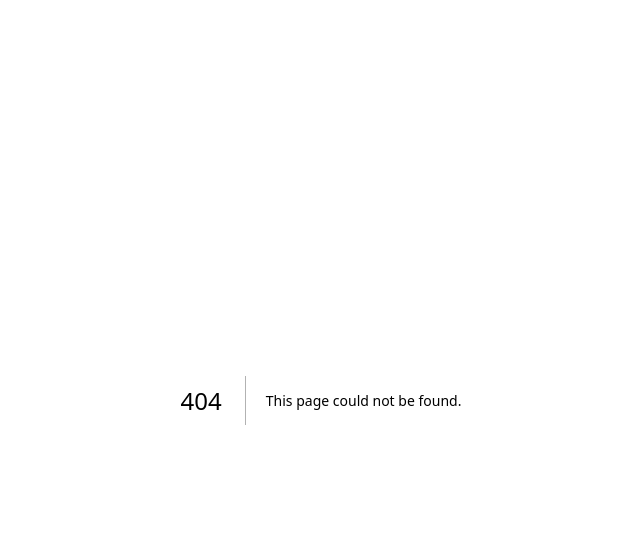
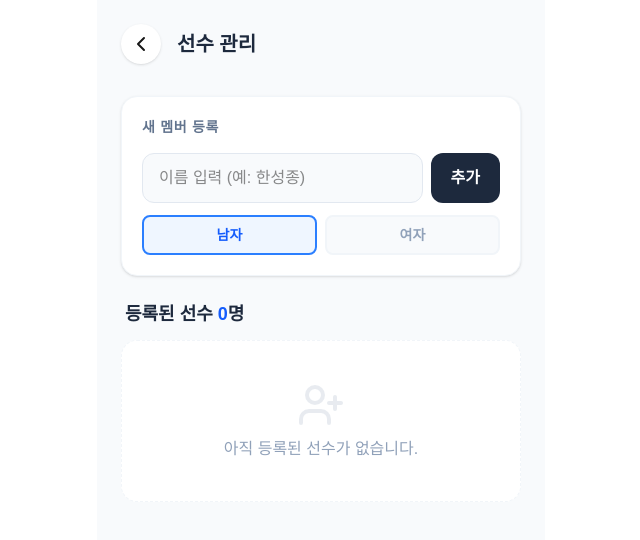
Before and after one commit to dexterhan51-blip/tennis-league-mvp, a Next.js app: page /players in a window 1280 px wide. Before the commit this address had no page. Shown: the top 540 px of the page, without its empty margins (319-959 px from the left). Built offline with nearby package versions, Linux system fonts and the light colour scheme.

Commit message:
Implement player management features

```diff
--- a/app/page.tsx
+++ b/app/page.tsx
@@ -57,7 +57,7 @@ export default function Home() {
       </nav>
 
       <footer className="mt-12 text-center text-xs text-slate-400 font-medium">
-        v1.0.0 MVP by Han PD
+        v1.0.0 MVP by 한PD
       </footer>
     </main>
   );
--- /dev/null
+++ b/app/players/page.tsx
@@ -0,0 +1,133 @@
+"use client";
+
+import { useState, useEffect } from "react";
+import Link from "next/link";
+import { ChevronLeft, UserPlus, Trash2, User } from "lucide-react";
+import { Player, Gender } from "@/types";
+import { v4 as uuidv4 } from "uuid";
+
+export default function PlayersPage() {
+  // 선수 목록 상태
+  const [players, setPlayers] = useState<Player[]>([]);
+
+  // 입력 폼 상태
+  const [name, setName] = useState("");
+  const [gender, setGender] = useState<Gender>("MALE");
+
+  // 1. 처음 켜졌을 때 저장된 데이터 불러오기
+  useEffect(() => {
+    const saved = localStorage.getItem("tennis-players");
+    if (saved) {
+      setPlayers(JSON.parse(saved));
+    }
+  }, []);
+
+  // 2. 선수가 바뀔 때마다 자동 저장
+  useEffect(() => {
+    localStorage.setItem("tennis-players", JSON.stringify(players));
+  }, [players]);
+
+  // 선수 추가 함수
+  const handleAdd = () => {
+    if (!name.trim()) return alert("이름을 입력해주세요.");
+
+    const newPlayer: Player = {
+      id: uuidv4(),
+      name: name.trim(),
+      gender: gender,
+    };
+
+    setPlayers([...players, newPlayer]);
+    setName(""); // 입력창 초기화
+  };
+
+  // 선수 삭제 함수
+  const handleDelete = (id: string) => {
+    if (confirm("정말 삭제하시겠습니까?")) {
+      setPlayers(players.filter(p => p.id !== id));
+    }
+  };
+
+  return (
+    <main className="max-w-md mx-auto min-h-screen bg-slate-50 p-6">
+      {/* 헤더 */}
+      <header className="flex items-center gap-4 mb-8">
+        <Link href="/" className="p-2 hover:bg-slate-200 rounded-full transition-colors bg-white shadow-sm">
+          <ChevronLeft size={24} />
+        </Link>
+        <h1 className="text-xl font-bold text-slate-800">선수 관리</h1>
+      </header>
+
+      {/* 1. 선수 등록 폼 */}
+      <div className="bg-white p-5 rounded-2xl shadow-sm border border-slate-100 mb-6">
+        <h2 className="text-sm font-bold text-slate-500 mb-4 uppercase tracking-wider">새 멤버 등록</h2>
+        <div className="flex gap-2 mb-3">
+            <input
+                type="text"
+                value={name}
+                onChange={(e) => setName(e.target.value)}
+                placeholder="이름 입력 (예: 한성종)"
+                className="flex-1 bg-slate-50 border border-slate-200 rounded-xl px-4 py-3 outline-none focus:border-blue-500 transition-all font-medium"
+                onKeyDown={(e) => e.key === 'Enter' && handleAdd()}
+            />
+            <button
+                onClick={handleAdd}
+                className="bg-slate-800 text-white px-5 rounded-xl font-bold hover:bg-slate-900 transition-colors"
+            >
+                추가
+            </button>
+        </div>
+
+        {/* 성별 선택 */}
+        <div className="flex gap-2">
+            <button
+                onClick={() => setGender("MALE")}
+                className={`flex-1 py-2 rounded-lg text-sm font-bold border-2 transition-all ${gender === 'MALE' ? 'border-blue-500 text-blue-600 bg-blue-50' : 'border-slate-100 text-slate-400 bg-slate-50'}`}
+            >
+                남자
+            </button>
+            <button
+                onClick={() => setGender("FEMALE")}
+                className={`flex-1 py-2 rounded-lg text-sm font-bold border-2 transition-all ${gender === 'FEMALE' ? 'border-pink-500 text-pink-600 bg-pink-50' : 'border-slate-100 text-slate-400 bg-slate-50'}`}
+            >
+                여자
+            </button>
+        </div>
+      </div>
+
+      {/* 2. 선수 목록 리스트 */}
+      <div className="space-y-3">
+        <div className="flex justify-between items-end px-1">
+            <h2 className="text-lg font-bold text-slate-800">등록된 선수 <span className="text-blue-600">{players.length}</span>명</h2>
+        </div>
+
+        {players.length === 0 ? (
+            <div className="text-center py-10 text-slate-400 bg-white rounded-2xl border border-slate-100 border-dashed">
+                <UserPlus size={48} className="mx-auto mb-2 opacity-20" />
+                <p>아직 등록된 선수가 없습니다.</p>
+            </div>
+        ) : (
+            players.map((player) => (
+                <div key={player.id} className="bg-white p-4 rounded-xl shadow-sm border border-slate-100 flex justify-between items-center group">
+                    <div className="flex items-center gap-3">
+                        <div className={`w-10 h-10 rounded-full flex items-center justify-center ${player.gender === 'MALE' ? 'bg-blue-100 text-blue-600' : 'bg-pink-100 text-pink-600'}`}>
+                            <User size={20} />
+                        </div>
+                        <div>
+                            <div className="font-bold text-slate-800">{player.name}</div>
+                            <div className="text-xs text-slate-400 font-medium">{player.gender === 'MALE' ? '남성' : '여성'}</div>
+                        </div>
+                    </div>
+                    <button
+                        onClick={() => handleDelete(player.id)}
+                        className="p-2 text-slate-300 hover:text-red-500 hover:bg-red-50 rounded-lg transition-all"
+                    >
+                        <Trash2 size={18} />
+                    </button>
+                </div>
+            ))
+        )}
+      </div>
+    </main>
+  );
+}
```
